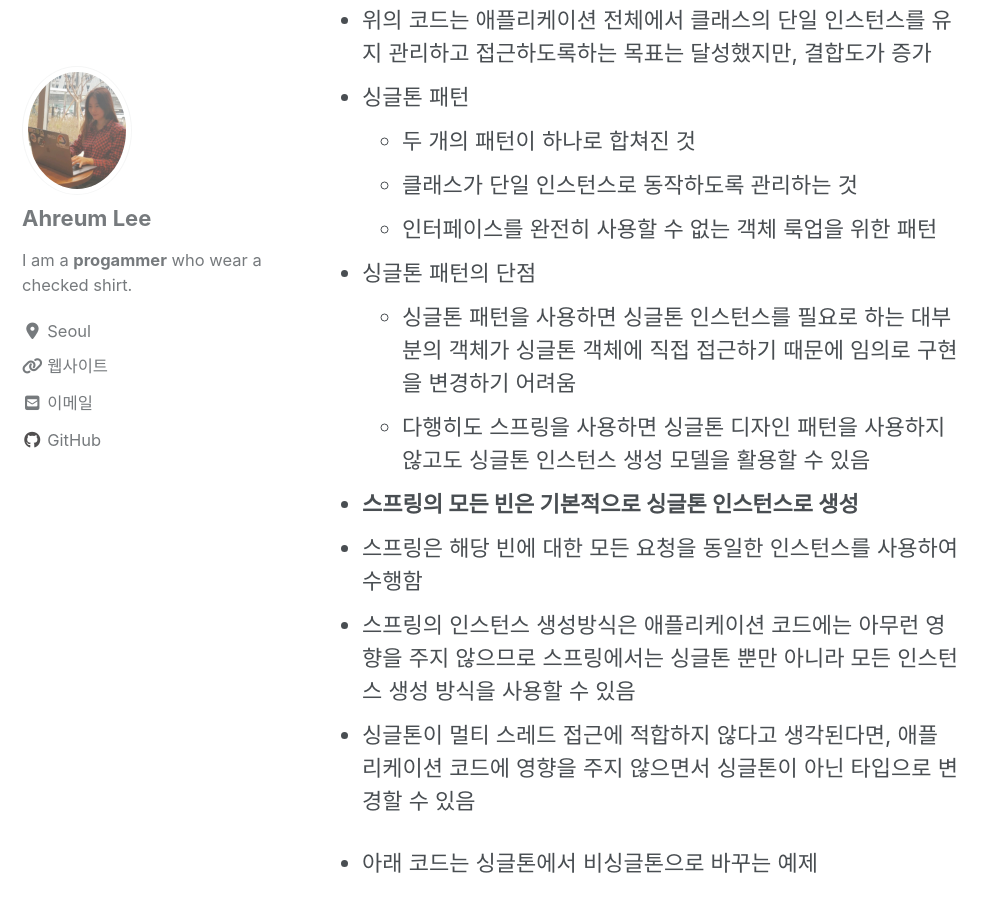
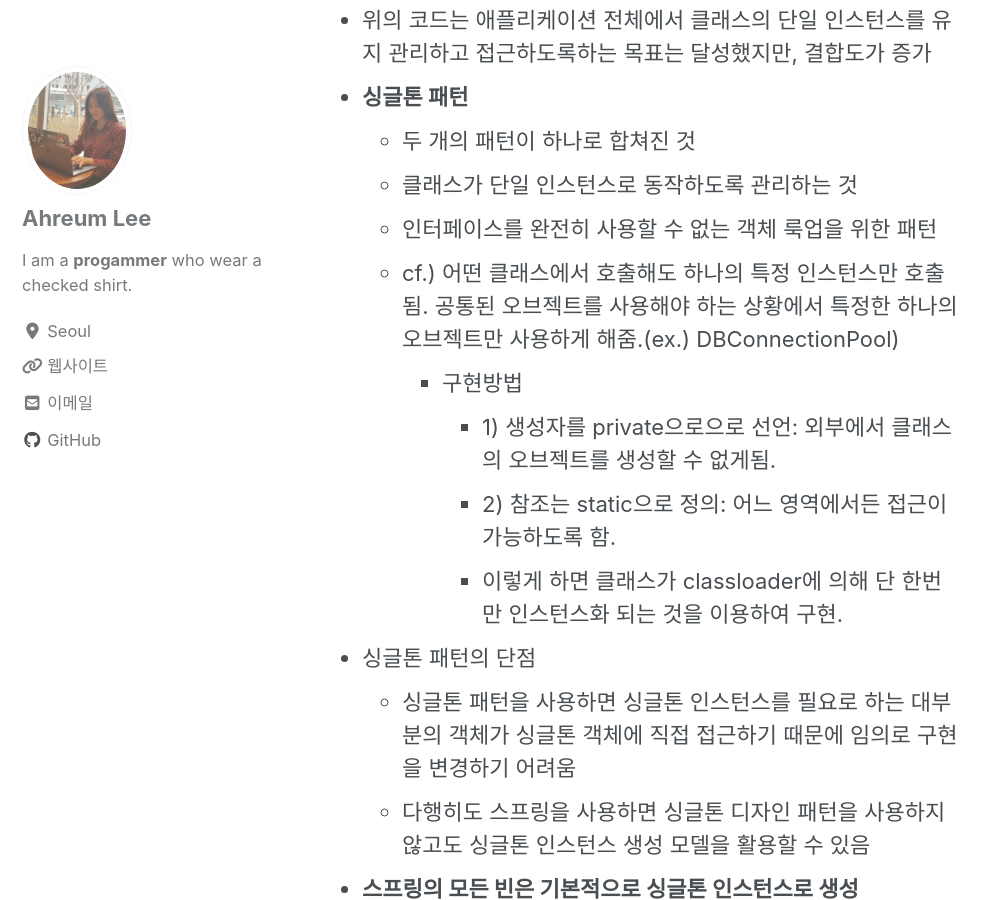
Before and after one commit to boniato/boniato.github.io, a Jekyll site: the page built from _posts/spring5/2020-07-07-chapter3_spring_IoC_and_DI.md, in a window 1280 px wide and 900 px high, scrolled down 51288 px. Shown: the whole window, without its empty margins (0-997 px from the left). Built offline with Jekyll 4.4.1, drawn with Linux system fonts in a browser that asks for light colours; cached includes are drawn as plain includes; nearby versions of some CDN libraries; comment, search, counter and statistics services are not loaded; some of the changed text lies outside the part shown.

Commit message:
Update 2020-07-07-chapter3_spring_IoC_and_DI.md

````diff
--- a/_posts/spring5/2020-07-07-chapter3_spring_IoC_and_DI.md
+++ b/_posts/spring5/2020-07-07-chapter3_spring_IoC_and_DI.md
@@ -1333,10 +1333,16 @@
 ```
 
 * 위의 코드는 애플리케이션 전체에서 클래스의 단일 인스턴스를 유지 관리하고 접근하도록하는 목표는 달성했지만, 결합도가 증가
-* 싱글톤 패턴
+* **싱글톤 패턴**
   * 두 개의 패턴이 하나로 합쳐진 것
   * 클래스가 단일 인스턴스로 동작하도록 관리하는 것
   * 인터페이스를 완전히 사용할 수 없는 객체 룩업을 위한 패턴
+  * cf.) 어떤 클래스에서 호출해도 하나의 특정 인스턴스만 호출됨. 공통된 오브젝트를 사용해야 하는 상황에서 특정한 하나의 오브젝트만 사용하게 해줌.(ex.) DBConnectionPool)
+    * 구현방법
+      * 1) 생성자를 private으로으로 선언: 외부에서 클래스의 오브젝트를 생성할 수 없게됨.
+      * 2) 참조는 static으로 정의: 어느 영역에서든 접근이 가능하도록 함.
+      * 이렇게 하면 클래스가 classloader에 의해 단 한번만 인스턴스화 되는 것을 이용하여 구현.
+
 * 싱글톤 패턴의 단점
   * 싱글톤 패턴을 사용하면 싱글톤 인스턴스를 필요로 하는 대부분의 객체가 싱글톤 객체에 직접 접근하기 때문에 임의로 구현을 변경하기 어려움
   * 다행히도 스프링을 사용하면 싱글톤 디자인 패턴을 사용하지 않고도 싱글톤 인스턴스 생성 모델을 활용할 수 있음
@@ -1408,6 +1414,11 @@
     * 이런 경우 싱글톤은 명백하게 적합하지 않음
 
 <br>
+
+* cf.) **자바 싱글톤** Vs **스프링 싱글톤 패턴**의 차이점
+  * 자바 싱글톤은 **클래스로더**에 의해 구현되고, 스프링의 싱글톤은 **스프링 컨테이너**에 의해 구현된다.
+  * 자바 싱글톤의 scope는 코드 전체이고, 스프링 싱글톤의 scope는 해당 컨테이너 내부이다.
+  * 스프링에 의해 구현되는 싱글톤패턴은 Thread safety를 자동으로 보장한다. 자바로 구현하는 싱글톤패턴은 개발자의 로직에 따라 thread safety를 보장할수도, 보장하지 않을수도 있다.
 
 3.5.6.2 **빈 스코프 구현**하기(스프링4 버전에서 지원하는 빈 스코프)
 
````
Also changed, not shown: other parts of _posts/spring5/2020-07-07-chapter3_spring_IoC_and_DI.md (+1 -1 lines).
